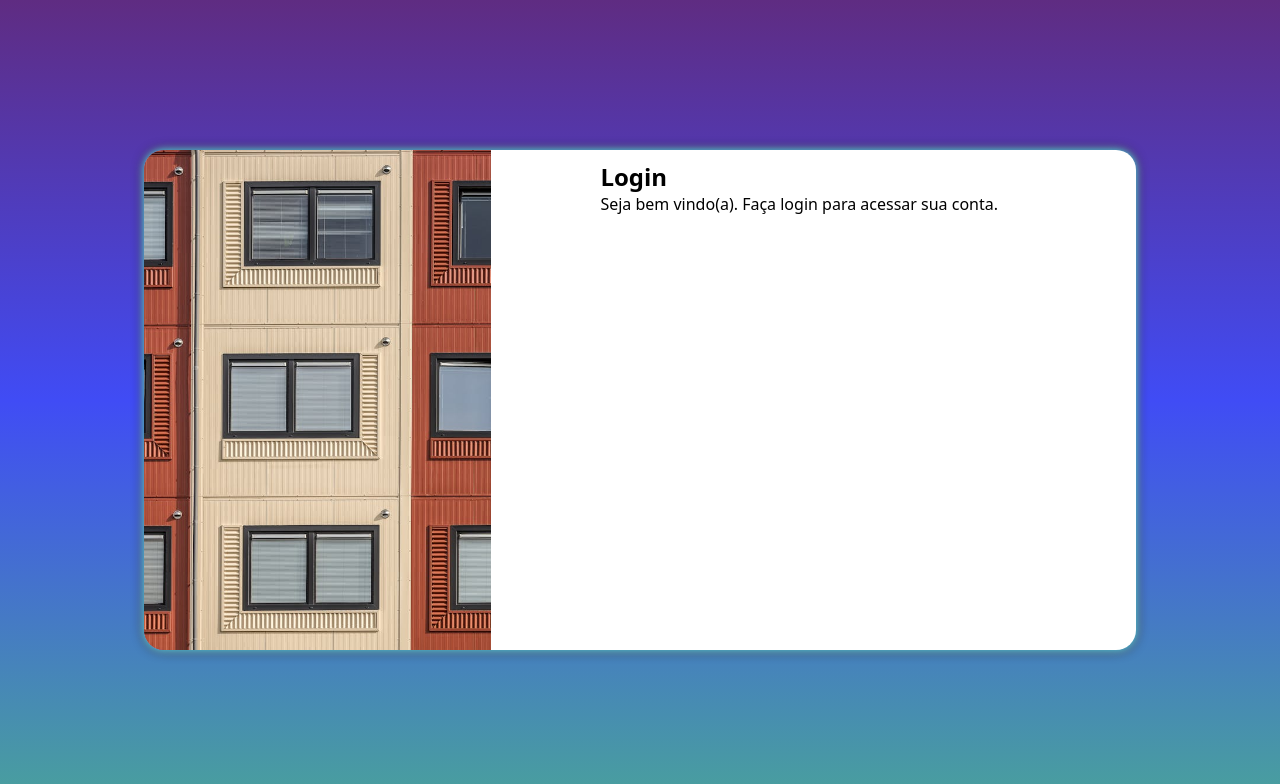
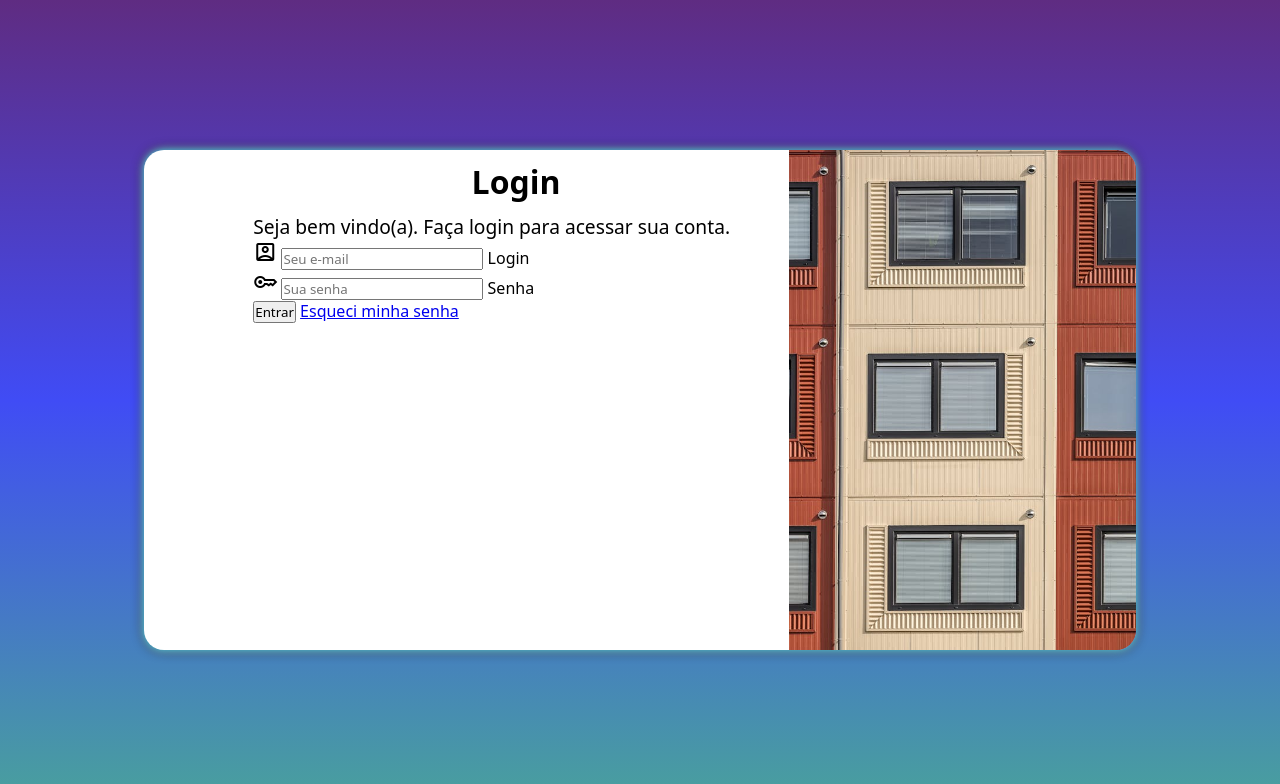
Before and after one commit to LeoMeiaum/Projrto-Login, a plain HTML site: page index.html in a window 1280 px wide. Drawn offline with nearby package versions, Linux system fonts and the light colour scheme.

Commit message:
Adicionei o formulário.

```diff
--- a/estilos/meadia-query.css
+++ b/estilos/meadia-query.css
@@ -33,7 +33,7 @@
 
 @media screen and (min-width: 992px) and (max-width: 1200px) {
     body, html {
-        background-image: linear-gradient(to top, #49a09d, #404CF5, #5f2c82);
+        background-image: linear-gradient(to top, #49a09d, #404CF5 , #5f2c82);
     }
 
 
@@ -67,7 +67,7 @@
     }
 
     section#login > div#imagem {
-        float: left;
+        float: right;
         width: 35%;
         height: 100%;
     }
@@ -76,6 +76,13 @@
         float: right;
         width: 55%;
 
+     }
 
+     div#form > h1 {
+        font-size: 2em;
+     }
+
+    div#form > p {
+        font-size: 1.2em;
     }
 }
--- a/estilos/style.css
+++ b/estilos/style.css
@@ -59,3 +59,12 @@ section#login > div#form {
     display: block;
     padding: 10px;
 }
+
+div#form > h1 {
+    text-align: center;
+    margin-bottom: 10px;
+}
+
+div#form > p {
+    font-size: 0.8em;
+}
--- a/index.html
+++ b/index.html
@@ -6,6 +6,8 @@
     <title>Login</title>
     <link rel="stylesheet" href="estilos/style.css">
     <link rel="stylesheet" href="estilos/meadia-query.css">
+    <link rel="stylesheet" href="https://fonts.googleapis.com/css2?family=Material+Symbols+Outlined:opsz,wght,FILL,GRAD@24,400,0,0&icon_names=account_box" />
+    <link rel="stylesheet" href="https://fonts.googleapis.com/css2?family=Material+Symbols+Outlined:opsz,wght,FILL,GRAD@24,400,0,0&icon_names=key" />
 </head>
 <body>
     <main>
@@ -19,7 +21,18 @@
                 <h1>Login</h1>
                 <p>Seja bem vindo(a). Faça login para acessar sua conta.</p>
                 <form action="login.php" method="post">
-
+                    <div class="campo" aria-autocomplete="on">
+                        <span class="material-symbols-outlined">account_box</span>
+                        <input type="email" name="login" id="ilogin" placeholder="Seu e-mail" autocomplete="email" required maxlength="30">
+                        <label for="ilogin">Login</label>
+                    </div>
+                    <div class="campo">
+                        <span class="material-symbols-outlined">key</span>
+                        <input type="password" name="senha" id="isenha" placeholder="Sua senha" autocomplete="current-password" readonly minlength="6" maxlength="20">
+                        <label for="isenha">Senha</label>
+                    </div>
+                    <input type="submit" value="Entrar">
+                    <a href="#">Esqueci minha senha </a>
                 </form>
             </div>
 
```
